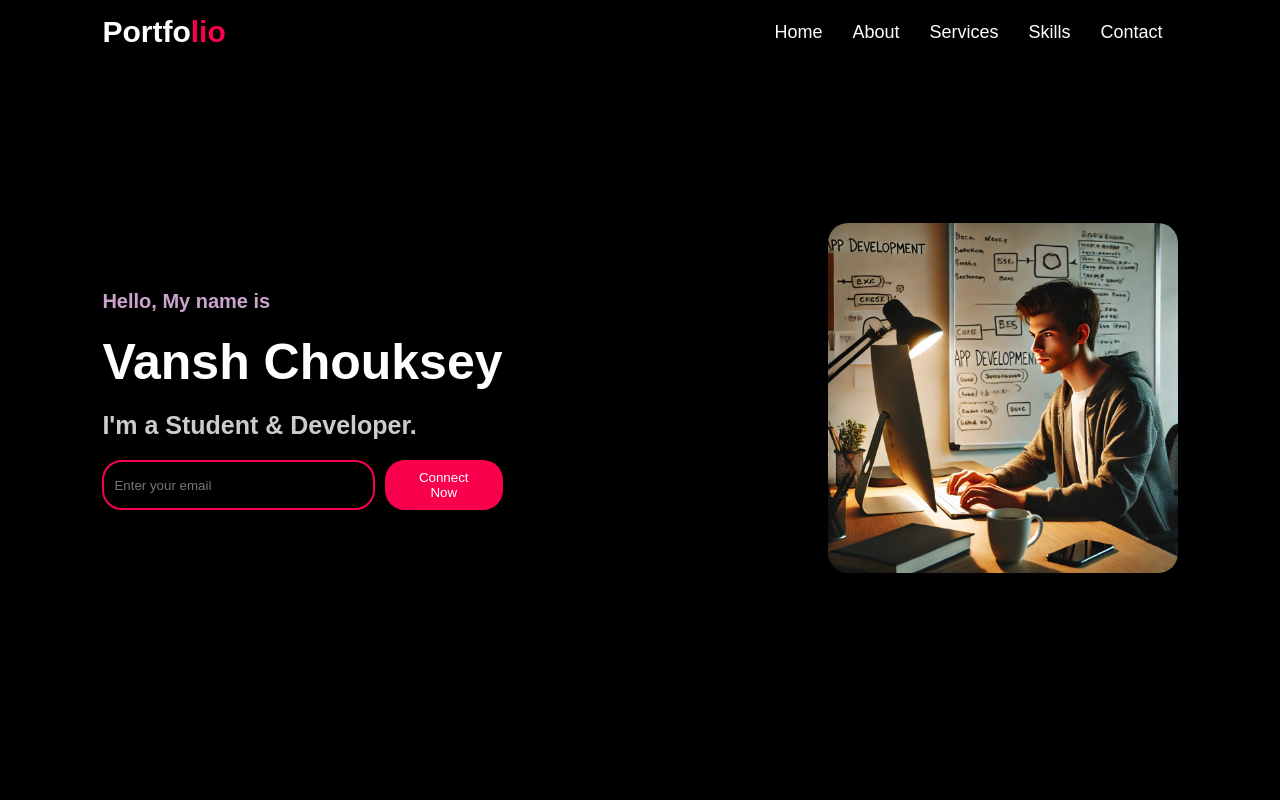
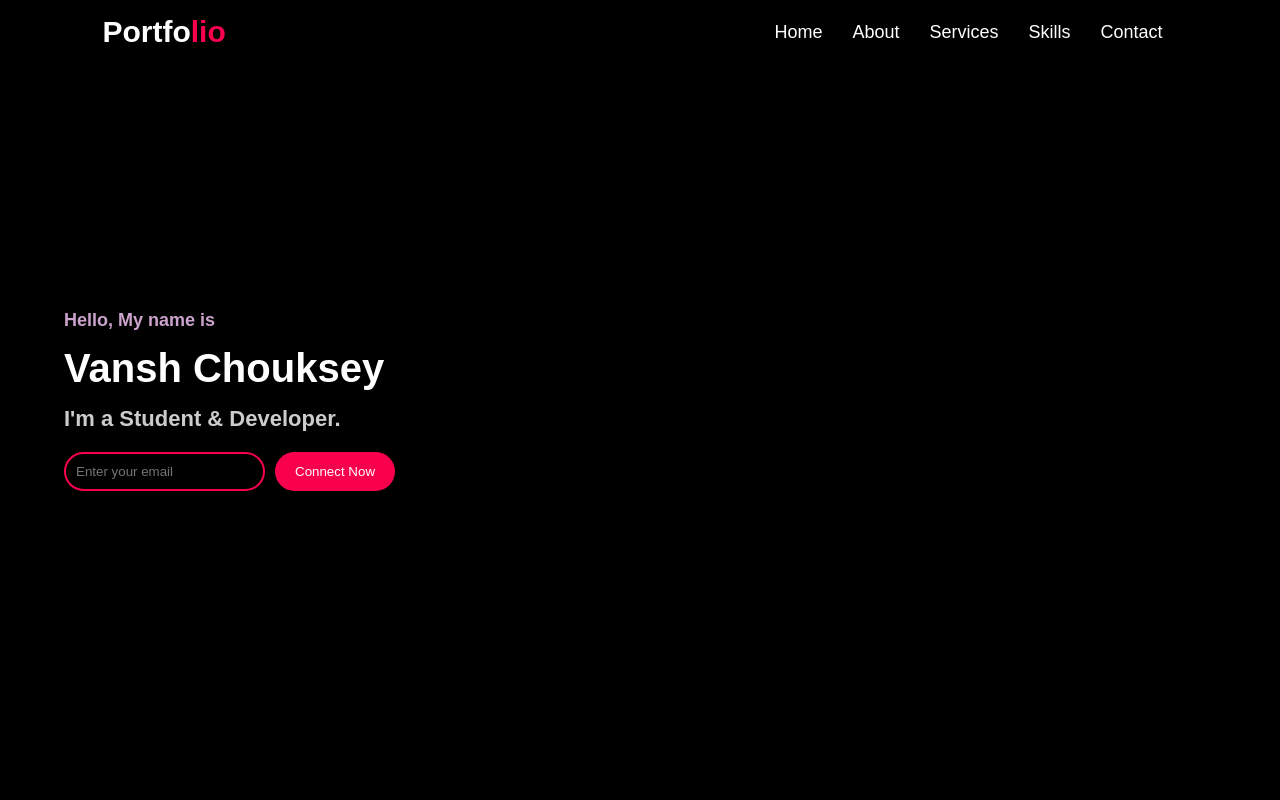
Before and after one commit to Vanshchouksey21/portfolio, a plain HTML site: page index.html in a window 1280 px wide. Shown: the top 800 px of the page. Drawn offline with Linux system fonts and the light colour scheme.

Commit message:
portfolio update

```diff
--- a/index.html
+++ b/index.html
@@ -34,9 +34,7 @@
                 <button type="submit">Connect Now</button>
             </form>
         </div>
-        <div class="home-img">
-            <img src="/img/pr.jpg" alt="Profile Image">
-        </div>
+
     </section>
 
   <!-- About Section -->
--- a/style.css
+++ b/style.css
@@ -79,13 +79,16 @@
             color: white;
         }
 
-        /* Home Section */
+
+        /* hero section  */
         #home {
             display: flex;
             align-items: center;
-            justify-content: space-between;
+            justify-content: center;
+            flex-direction: column;
+            text-align: center;
             height: 100vh;
-            padding: 0 8%;
+            padding: 0 5%;
         }
 
         .home-content {
@@ -93,24 +96,26 @@
         }
 
         .home-content h1 {
-            font-size: 50px;
-            margin: 20px 0;
+            font-size: 40px;
+            margin: 15px 0;
         }
 
         .home-content h3 {
-            font-size: 25px;
-            margin-bottom: 20px;
+            font-size: 22px;
+            margin-bottom: 15px;
             color: #ccc;
         }
 
         .home-content h4 {
-            font-size: 20px;
+            font-size: 18px;
             color: #fcfc;
         }
 
         .subscribe {
             margin-top: 20px;
             display: flex;
+            flex-wrap: wrap;
+            justify-content: center;
         }
 
         .subscribe input {
@@ -121,7 +126,7 @@
             outline: none;
             background: transparent;
             color: white;
-            margin-right: 10px;
+            margin-bottom: 10px;
         }
 
         .subscribe button {
@@ -139,9 +144,28 @@
             color: #f9004d;
         }
 
-        .home-img img {
-            width: 350px;
-            border-radius: 20px;
+        /* Responsive Design */
+        @media (min-width: 768px) {
+            #home {
+                flex-direction: row;
+                text-align: left;
+                justify-content: space-between;
+            }
+
+            .home-content {
+                max-width: 500px;
+            }
+
+            .subscribe {
+                justify-content: flex-start;
+            }
+
+            .subscribe input {
+                width: auto;
+                flex: 1;
+                margin-right: 10px;
+                margin-bottom: 0;
+            }
         }
 
       /* About Section */
```
